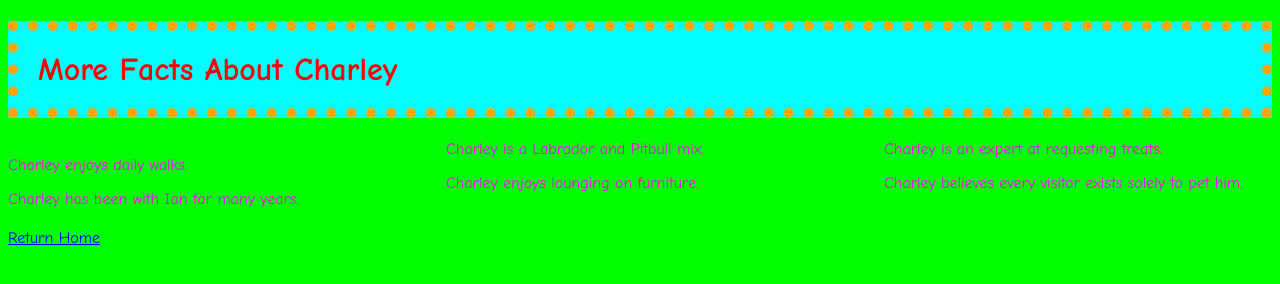
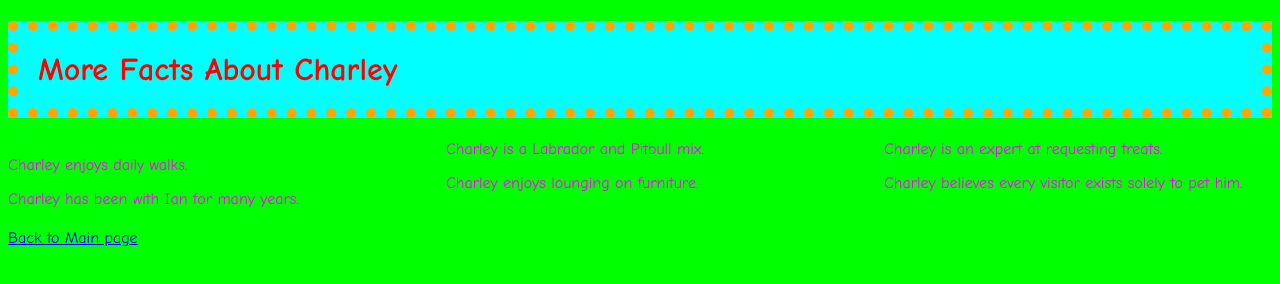
Before and after one commit to iancunningham2-netizen/Module-5-Fugly, a plain HTML site: page charley-facts.html in a window 1280 px wide. Drawn offline with Linux system fonts and the light colour scheme.

Commit message:
Change link text from 'Return Home' to 'Back to Main page'
Updated the link text for returning to the main page.

```diff
--- a/charley-facts.html
+++ b/charley-facts.html
@@ -22,6 +22,6 @@
         <p>Charley believes every visitor exists solely to pet him.</p>
     </div>
 
-    <p><a href="index.html">Return Home</a></p>
+    <p><a href="index.html">Back to Main page</a></p>
 </body>
 </html>
```
